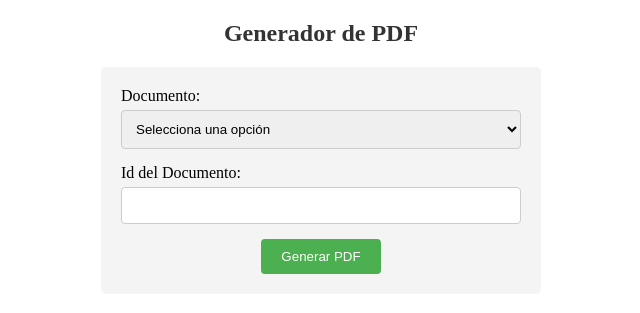
After one commit to ljoa009/DSI31, a PHP site: page /Form_GeneradorPDF.php in a window 1280 px wide. The commit adds this page. Shown: the top 313 px of the page, without its empty margins (319-959 px from the left). Run offline with PHP 8.4, Linux system fonts and the light colour scheme; the visitor is signed in with stand-in values (Sample User, id 1).

Commit message:
Generador de PDF
Ya quedo, solo falta meter al menú

```diff
--- /dev/null
+++ b/Form_GeneradorPDF.php
@@ -0,0 +1,36 @@
+<?php
+  session_start();
+  if (isset($_SESSION['user'])) {
+?>
+<!DOCTYPE html>
+<html lang="es">
+<head>
+    <link rel="stylesheet" href="CSS/style.css">
+    <meta charset="UTF-8">
+    <meta name="viewport" content="width=device-width, initial-scale=1.0">
+    <title>Generador PDF</title>
+</head>
+<body>
+    <h2>Generador de PDF</h2>
+    <form method="post" action="Generador_Documentos.php">
+        <label>Documento: </label>
+        <select id="Documento" name="Documento">
+            <option value="" disabled selected>Selecciona una opción</option>
+            <option value="Tarjeta de Circulacion">Tarjeta de Circulacion</option>
+            <option value="Licencia">Licencia</option>
+            <option value="Tenencia">Tenencia</option>
+            <option value="Multa">Multa</option>
+        </select>
+        <br>
+        <label>Id del Documento: </label>
+        <input type="number" id="IdDocumento" name="IdDocumento">
+        <br>
+        <input type="submit" value="Generar PDF">
+    </form>
+</body>
+</html>
+<?php
+  } else {
+    header('Location: Login.php');
+  }
+?>
```
Also changed, not shown: Generador_Documentos.php (added, +25 -0 lines), Generador_Multas.php (+16 -12 lines), Generador_PDF_Licencia.php (+21 -17 lines).
